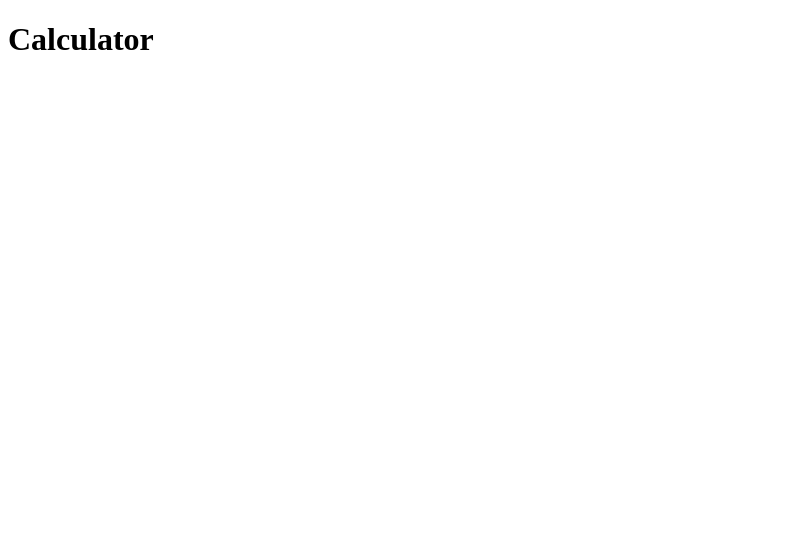
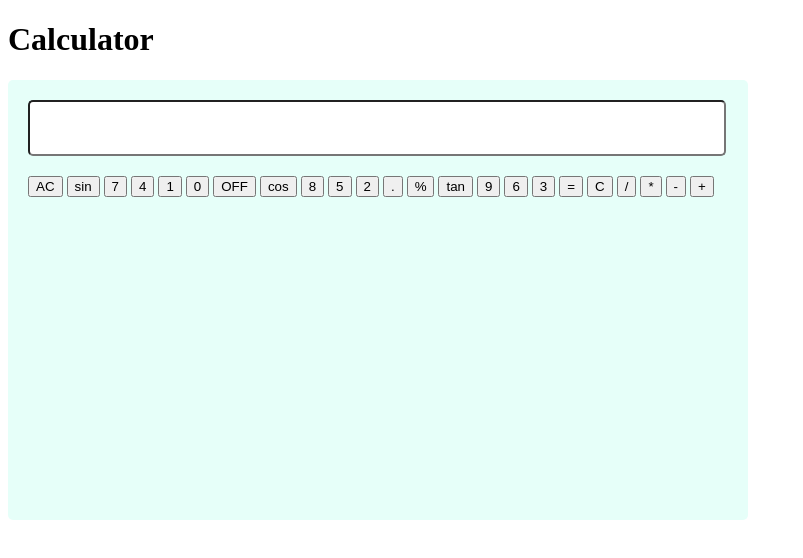
Before and after one commit to vandita-satarde/Calculator, a plain HTML site: page index.html in a window 1280 px wide. Shown: the whole page, without its empty margins (0-803 px from the left). Drawn offline with Linux system fonts and the light colour scheme.

Commit message:
input box & buttons added

```diff
--- a/index.html
+++ b/index.html
@@ -2,9 +2,53 @@
 <html>
 <head>
     <title>Calculator</title>
+    <style>
+    .parent{
+        background-color: #e6fff9;
+        height: 400px;
+        width: 700px;
+        padding: 20px;
+        border-radius: 5px;
+    }
+
+    input{
+        height: 50px;
+        width: 690px;
+        border-radius: 5px;
+        margin-bottom: 20px;
+    }
+
+    </style>
 </head>
 <body>
     <h1>Calculator</h1>
-
+    <div class="parent">
+        <input type="number">
+        <div>
+            <button>AC</button>
+            <button>sin</button>
+            <button>7</button>
+            <button>4</button>
+            <button>1</button>
+            <button>0</button>
+            <button>OFF</button>
+            <button>cos</button>
+            <button>8</button>
+            <button>5</button>
+            <button>2</button>
+            <button>.</button>
+            <button>%</button>
+            <button>tan</button>
+            <button>9</button>
+            <button>6</button>
+            <button>3</button>
+            <button>=</button>
+            <button>C</button>
+            <button>/</button>
+            <button>*</button>
+            <button>-</button>
+            <button>+</button>
+        </div>
+    </div>
 </body>
 </html>
```
